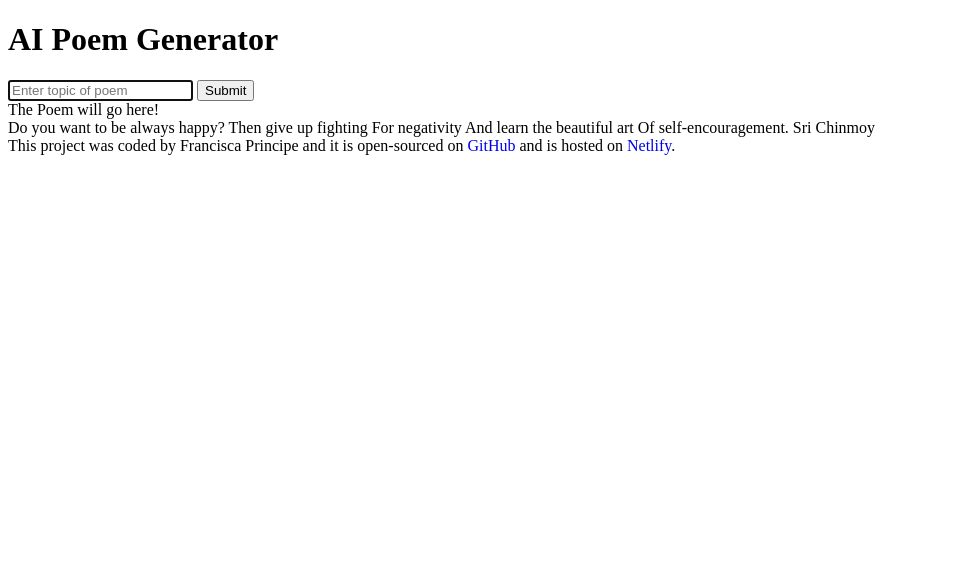
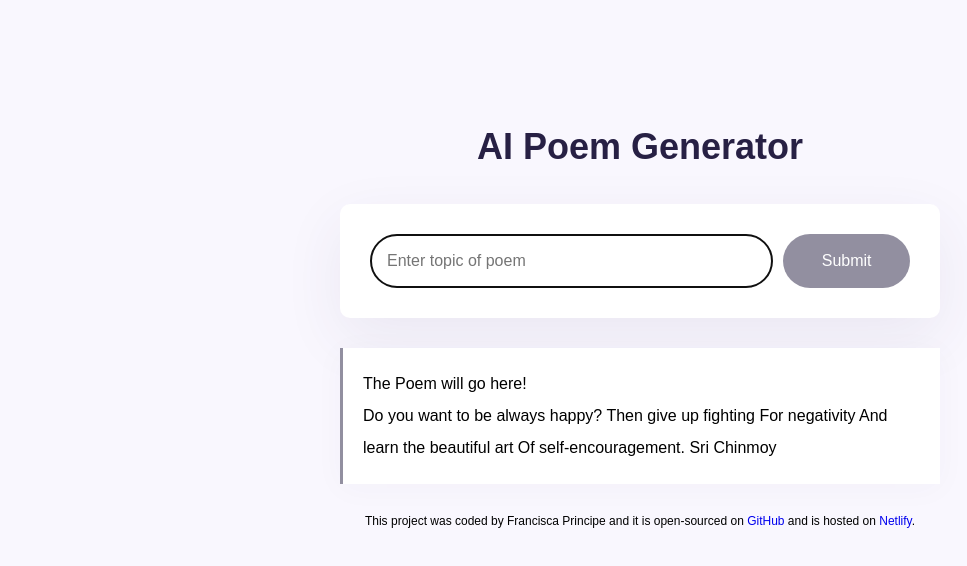
Before and after one commit to franprincipe/poems-generator, a plain HTML site: page index.html in a window 1280 px wide. Shown: the whole page, without its empty margins (0-967 px from the left). Drawn offline with Linux system fonts and the light colour scheme.

Commit message:
Added and structured css of poem generator

```diff
--- a/index.html
+++ b/index.html
@@ -8,12 +8,14 @@
     <title>AI Poem Generator</title>
 </head>
 <body>
+    <div class="container">
 <header>
     <h1>AI Poem Generator</h1>
 </header>
 <main>
     <form>
         <input
+        class="instrcutions"
         type="text"
         placeholder="Enter topic of poem"
         autofocus
@@ -21,9 +23,11 @@
         autocomplete="off"
         />
         <input
-        type="submit"/>
+        class="submit-button"
+        type="submit"
+        />
     </form>
-    <div>
+    <div class="poem">
         The Poem will go here!
         <br />
 Do you want to be always happy?
@@ -44,4 +48,5 @@ Sri Chinmoy
     href="https://chimerical-banoffee-5f90bb.netlify.app/"
     target="_blank">Netlify</a>.
 </footer>
+    </div>
 </html
--- a/src/style.css
+++ b/src/style.css
@@ -1,3 +1,69 @@
+body {
+    background-color: #f9f7fe;
+    font-family:Arial, Helvetica, sans-serif;
+}
+
+header {
+    margin-bottom: 30px;
+}
+
+h1 {
+    font-weight: 800;
+    font-size: 36px;
+    text-align: center;
+    line-height: 1.5;
+    color: #272044;
+}
+
+form {
+    padding: 30px;
+    box-shadow: 0px 20px 60px rgba(65, 50, 100, 0.08);
+    background-color: white;
+    border-radius:  10px;
+    display: flex;
+    margin-bottom: 30px;
+}
+
+footer {
+    text-align: center;
+    font-size: 12px;
+    margin-top: 30px;
+}
 footer a {
     text-decoration: none ;
 }
+
+.container {
+    margin: 120px auto;
+    max-width: 600px;
+}
+
+.instrcutions {
+    padding: 16px;
+    border: 1px solid rgba(39, 33, 66, 0.5);
+    width: 80%;
+    font-size: 16px;
+    border-radius: 40px;
+    line-height: 20px;
+    color: #272044;
+ }
+
+ .submit-button {
+    margin-left: 10px;
+    background-color: rgba(39, 33, 66, 0.5);
+    color: white;
+    border: none;
+    width: 140px;
+    font-size: 16px;
+    border-radius: 40px;
+    padding: 14px 24px;
+ }
+
+ .poem {
+    font-size: 16px;
+    background-color: white;
+    padding: 20px;
+    line-height: 2;
+    border-left: 3px solid rgba(39, 33, 66, 0.5);
+    box-shadow: 0px 4px 30px 0px rgba(65, 50, 100, 0.03);
+ }
```
